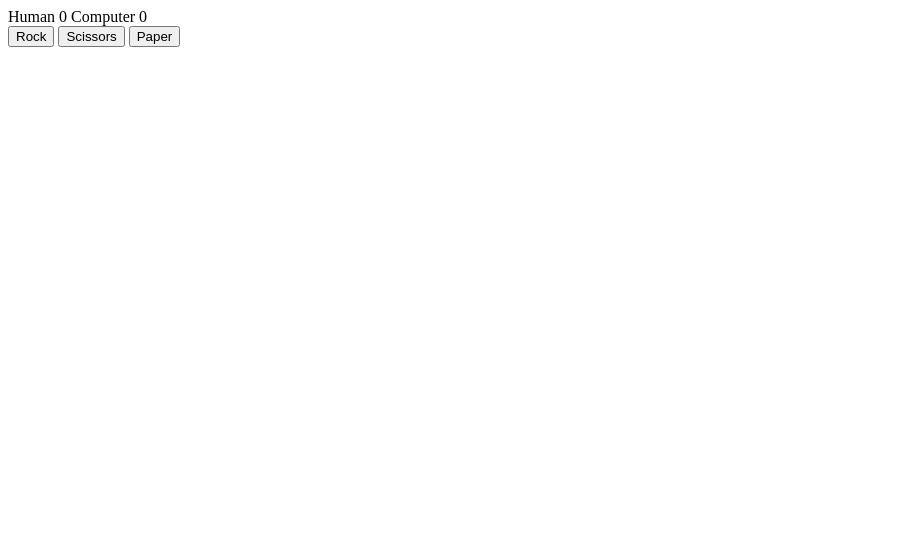
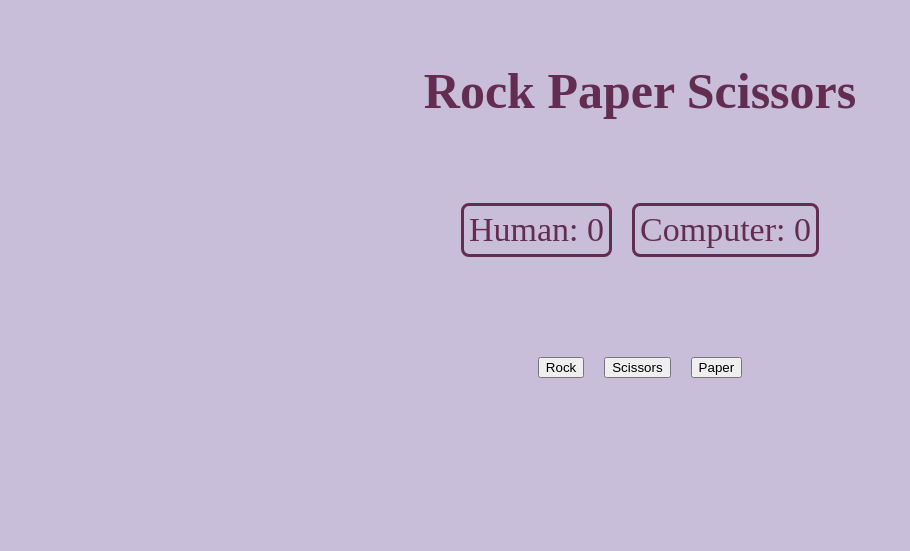
Before and after one commit to misana9/rockpaperscissors, a plain HTML site: page index.html in a window 1280 px wide. Shown: the whole page, without its empty margins (0-910 px from the left). Drawn offline with Linux system fonts and the light colour scheme.

Commit message:
modified js and index

```diff
--- a/index.html
+++ b/index.html
@@ -5,19 +5,28 @@
     <meta name="viewport" content="width=device-width, initial-scale=1.0">
     <title>Document</title>
     <script src="javascript.js" defer></script>
+    <link rel="stylesheet" href="styles.css">
 </head>
 <body>
+    <div id="container">
+        <h1>Rock Paper Scissors</h1>
         <div>
-        <span>Human</span>
+            <span id="humanCounter">Human:
                 <span id="humanScore">0</span>
-        <span>Computer</span>
+            </span>
+            <span id="computerCounter">Computer:
                 <span id="computerScore">0</span>
+            </span>
         </div>
+        <div id="choices">
             <button id="rockBtn">Rock</button>
             <button id="scissorBtn">Scissors</button>
             <button id="paperBtn">Paper</button>
+        </div>
         <div id="scoreBoard">
 
         </div>
+    </div>
+
 </body>
 </html>
--- a/javascript.js
+++ b/javascript.js
@@ -11,6 +11,7 @@ const paper = document.getElementById("paperBtn");
 const div = document.getElementById("scoreBoard")
 const humanScoreText = document.getElementById("humanScore");
 const computerScoreText = document.getElementById("computerScore");
+const container = document.getElementById("container");
 
 
 function getComputerChoice(){
@@ -48,6 +49,11 @@ function checkWinner(){
     restart.textContent = "Restart";
     scoreBoard.appendChild(winnerText);
     scoreBoard.appendChild(restart);
+    scoreBoard.style.backgroundColor = "white";
+    scoreBoard.style.display = "flex";
+    scoreBoard.style.flexDirection = "column"
+    container.appendChild(scoreBoard)
+
 
     restart.addEventListener("click", () => {
         location.reload();
```
Lines whose indentation alone changed are shown as unchanged.
